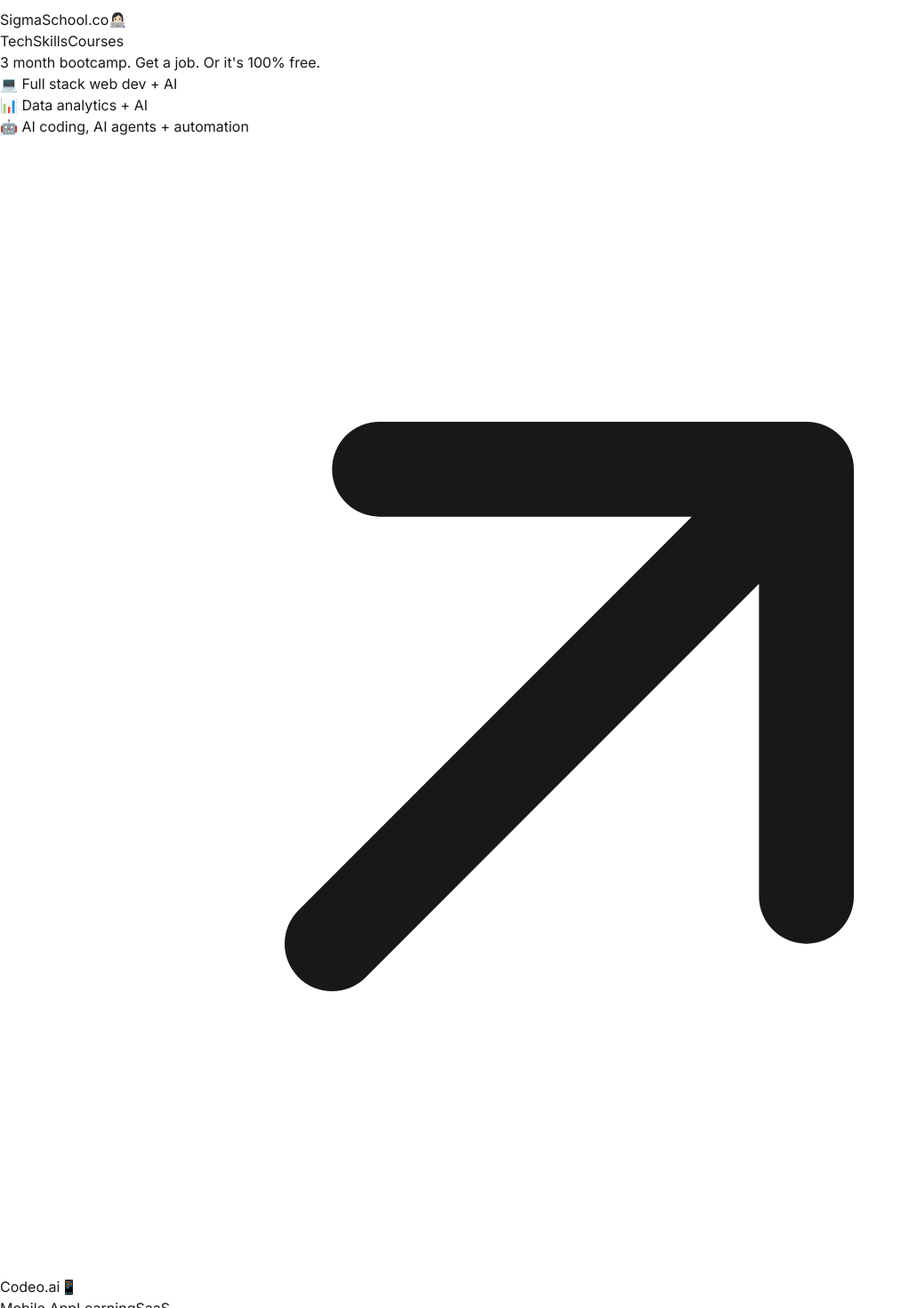
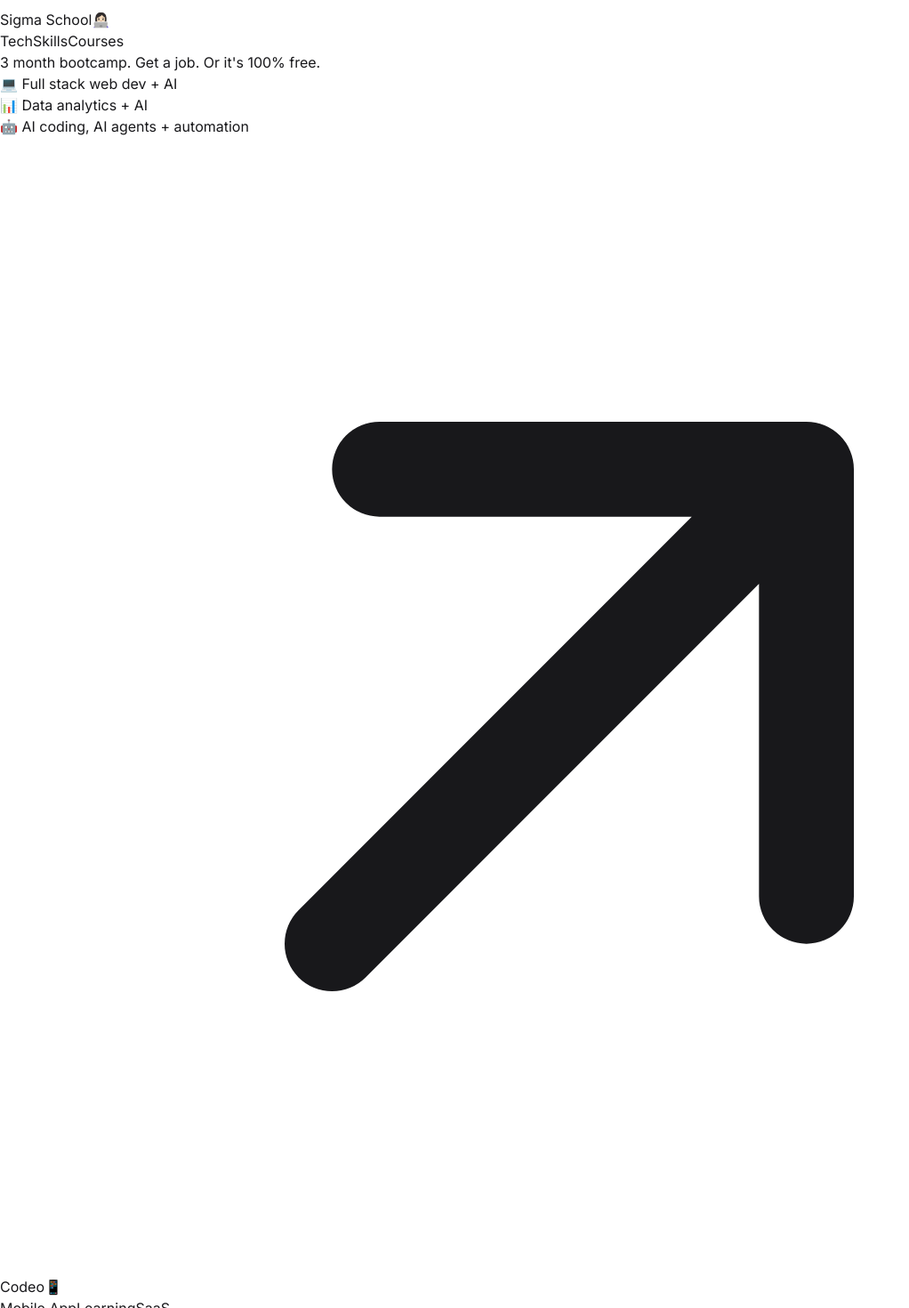
Before and after one commit to dericyee/deric-website, a Next.js app: page / in a window 1280 px wide. Shown: the part 10530-12000 px from the top of the page at 89% size, without its empty margins (0-1022 px from the left). Built offline with nearby package versions, Linux system fonts and the light colour scheme.

Commit message:
feat: add link to about page in timeline section

```diff
--- a/src/app/page.tsx
+++ b/src/app/page.tsx
@@ -83,7 +83,7 @@ export default function Home() {
                 </div>
                 <div className="flex flex-col h-full">
                   <div className="flex items-center gap-2 mb-6">
-                    <Link href="https://sigmaschool.co" target="_blank" rel="noopener noreferrer" className="text-lg tracking-tight hover:text-[var(--muted)] transition-colors border-b border-[var(--muted)]/30 group-hover:border-[var(--muted)] pb-0.5">SigmaSchool.co</Link>
+                    <Link href="https://sigmaschool.co" target="_blank" rel="noopener noreferrer" className="text-lg tracking-tight hover:text-[var(--muted)] transition-colors border-b border-[var(--muted)]/30 group-hover:border-[var(--muted)] pb-0.5">Sigma School</Link>
                     <span className="text-2xl">👩🏻‍💻</span>
                   </div>
                   <div>
@@ -113,7 +113,7 @@ export default function Home() {
                 </div>
                 <div className="flex flex-col h-full">
                   <div className="flex items-center gap-2 mb-6">
-                    <Link href="https://codeo.ai" target="_blank" rel="noopener noreferrer" className="text-lg tracking-tight hover:text-[var(--muted)] transition-colors border-b border-[var(--muted)]/30 group-hover:border-[var(--muted)] pb-0.5">Codeo.ai</Link>
+                    <Link href="https://codeo.ai" target="_blank" rel="noopener noreferrer" className="text-lg tracking-tight hover:text-[var(--muted)] transition-colors border-b border-[var(--muted)]/30 group-hover:border-[var(--muted)] pb-0.5">Codeo</Link>
                     <span className="text-2xl">📱</span>
                   </div>
                   <div>
@@ -139,7 +139,7 @@ export default function Home() {
                 </div>
                 <div className="flex flex-col h-full">
                   <div className="flex items-center gap-2 mb-6">
-                    <Link href="https://tryjobier.com" target="_blank" rel="noopener noreferrer" className="text-lg tracking-tight hover:text-[var(--muted)] transition-colors border-b border-[var(--muted)]/30 group-hover:border-[var(--muted)] pb-0.5">TryJobier.com</Link>
+                    <Link href="https://tryjobier.com" target="_blank" rel="noopener noreferrer" className="text-lg tracking-tight hover:text-[var(--muted)] transition-colors border-b border-[var(--muted)]/30 group-hover:border-[var(--muted)] pb-0.5">Jobier</Link>
                     <span className="text-2xl">🤝</span>
                   </div>
                   <div>
@@ -165,8 +165,8 @@ export default function Home() {
                 </div>
                 <div className="flex flex-col h-full">
                   <div className="flex items-center gap-2 mb-6">
-                    <Link href="https://northstackai.com" target="_blank" rel="noopener noreferrer" className="text-lg tracking-tight hover:text-[var(--muted)] transition-colors border-b border-[var(--muted)]/30 group-hover:border-[var(--muted)] pb-0.5">NorthStackAI.com</Link>
-                    <span className="text-2xl">🚀</span>
+                    <Link href="https://northstackai.com" target="_blank" rel="noopener noreferrer" className="text-lg tracking-tight hover:text-[var(--muted)] transition-colors border-b border-[var(--muted)]/30 group-hover:border-[var(--muted)] pb-0.5">NorthStack</Link>
+                    <span className="text-2xl">🤖</span>
                   </div>
                   <div>
                     <div className="flex gap-2 mb-4">
@@ -400,6 +400,11 @@ export default function Home() {
                 </div>
               </motion.div>
             </motion.div>
+            <motion.div className="mt-8" variants={fadeIn}>
+              <Link href="/about" className="text-[var(--muted)] hover:text-[var(--foreground)] transition-colors underline underline-offset-4">
+                Read the extended and updated version here →
+              </Link>
+            </motion.div>
           </motion.div>
 
           {/* Footer */}
```
